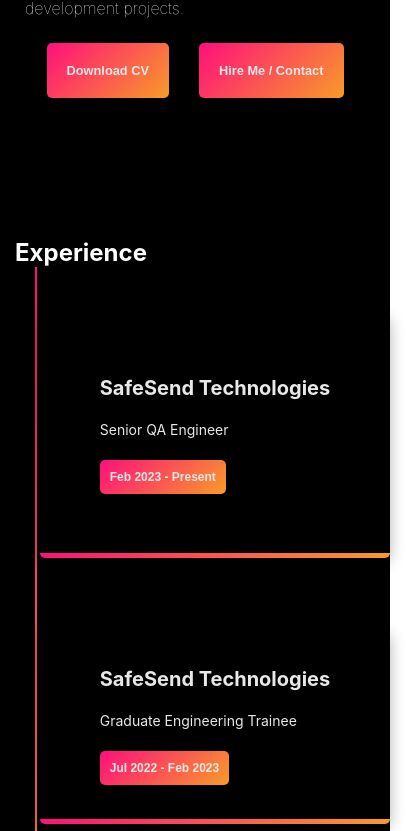
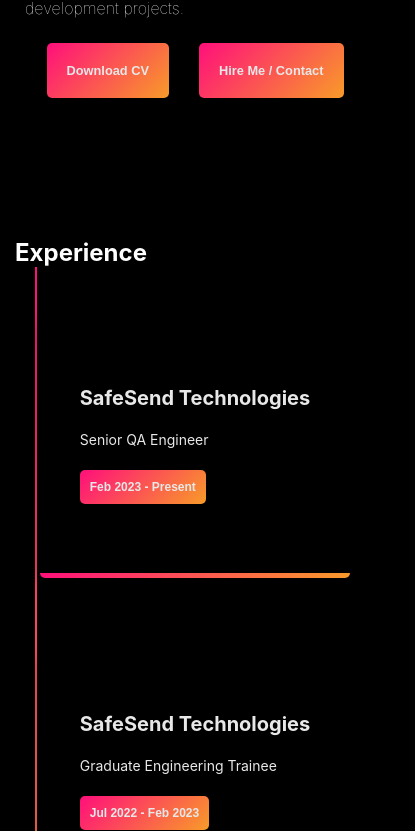
Before and after one commit to ankur2753/portfolio, a React (Create React App) app: page / in a window 390 px wide. Shown: the part 1205-2036 px from the top of the page, 415 px wide, since content can reach past the window. Built offline with nearby package versions, Linux system fonts and the light colour scheme.

Commit message:
margin fix for mobile

```diff
--- a/src/components/Card.css
+++ b/src/components/Card.css
@@ -1,6 +1,6 @@
 .card-container {
   perspective: 1000px;
-  width: 100%;
+  width: calc(100% - 40px);
   max-width: 600px;
   margin: 20px;
   cursor: pointer;
--- a/src/index.css
+++ b/src/index.css
@@ -1,3 +1,7 @@
+html {
+  overflow-x: hidden;
+}
+
 * {
   margin: 0;
   padding: 0;
@@ -7,6 +11,7 @@
 body {
   margin: 0;
   overflow-x: hidden;
+  background-color: black;
   font-family: -apple-system, BlinkMacSystemFont, "Segoe UI", "Roboto", "Oxygen",
     "Ubuntu", "Cantarell", "Fira Sans", "Droid Sans", "Helvetica Neue",
     sans-serif;
```
